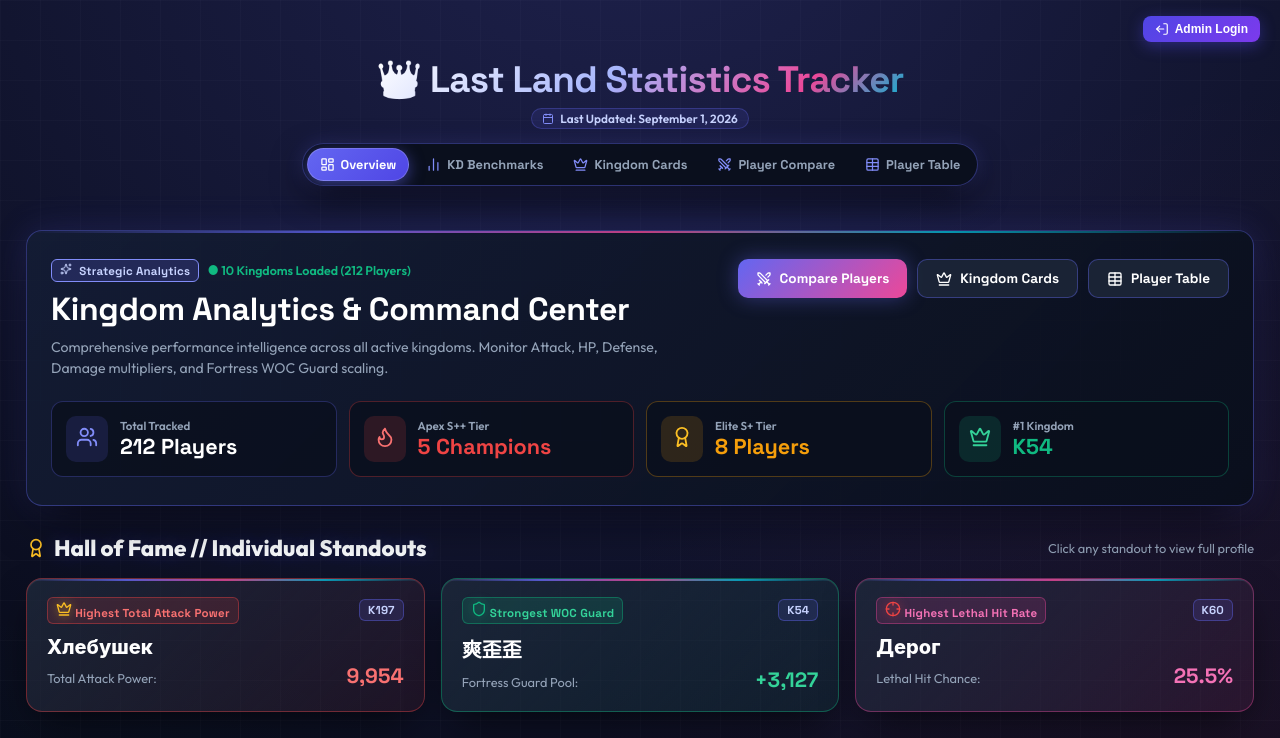
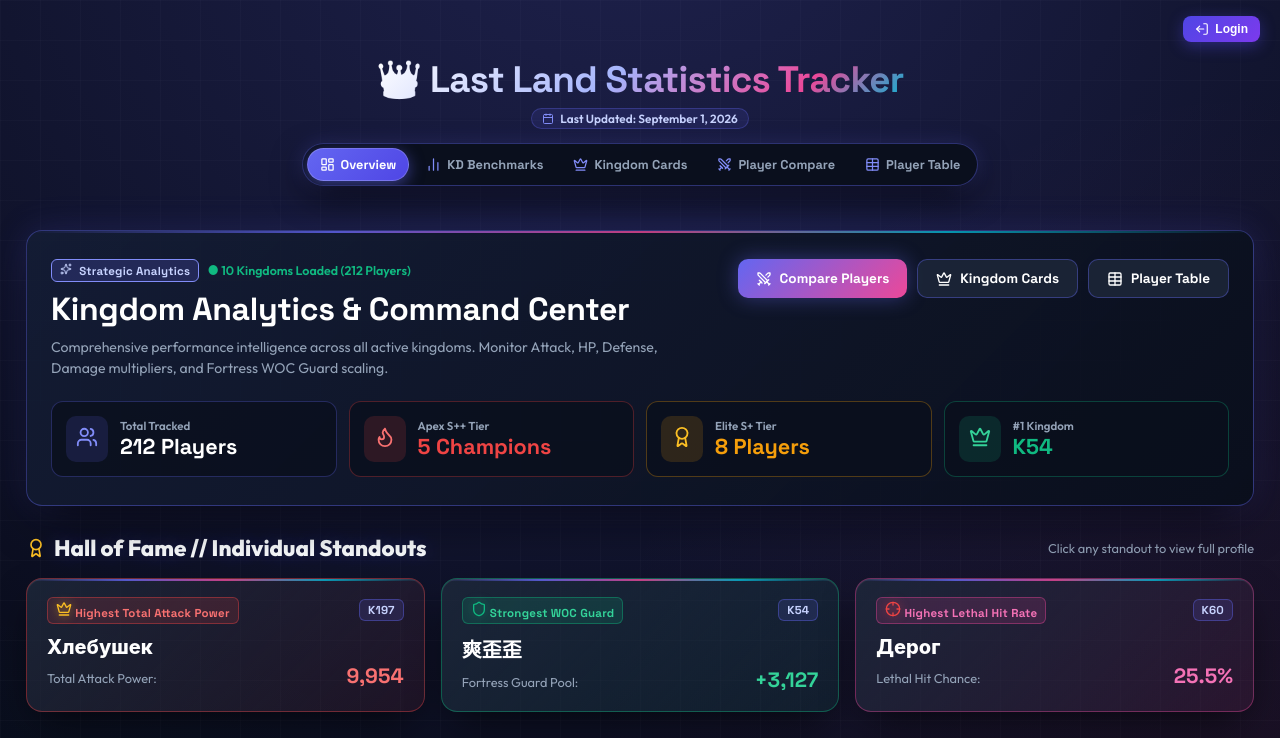
Before and after one commit to vanosski/statistics, a React (Vite) app: page / in a window 1280 px wide. Shown: the top 738 px of the page. Built offline with nearby package versions, Linux system fonts and the light colour scheme.

Commit message:
Change Admin Login text to just Login

```diff
--- a/src/components/Header.tsx
+++ b/src/components/Header.tsx
@@ -39,7 +39,7 @@ export const Header: React.FC = () => {
             }}
           >
             <LogOut size={14} style={{ transform: 'rotate(180deg)' }} />
-            Admin Login
+            Login
           </button>
         ) : session && (
           <button
```
